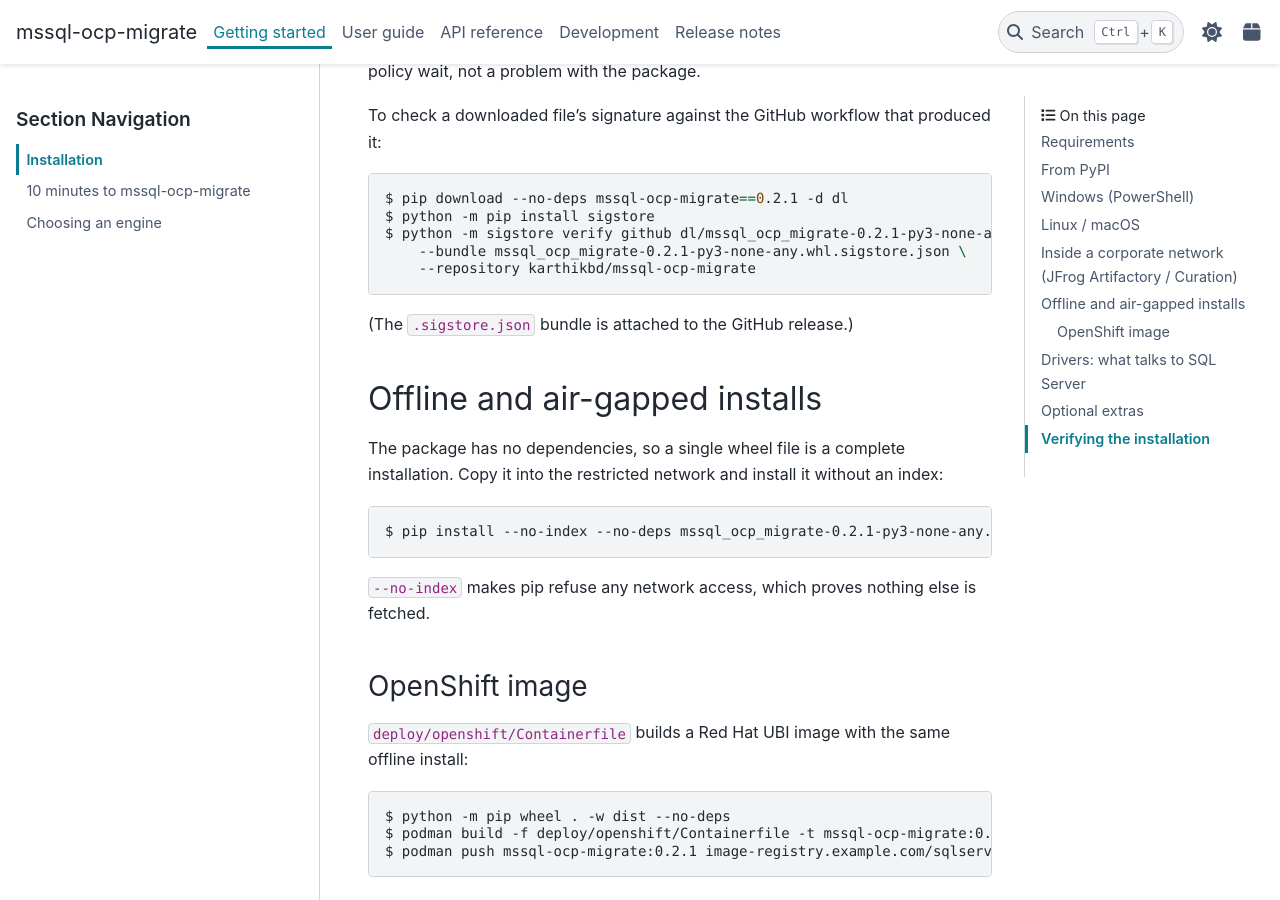
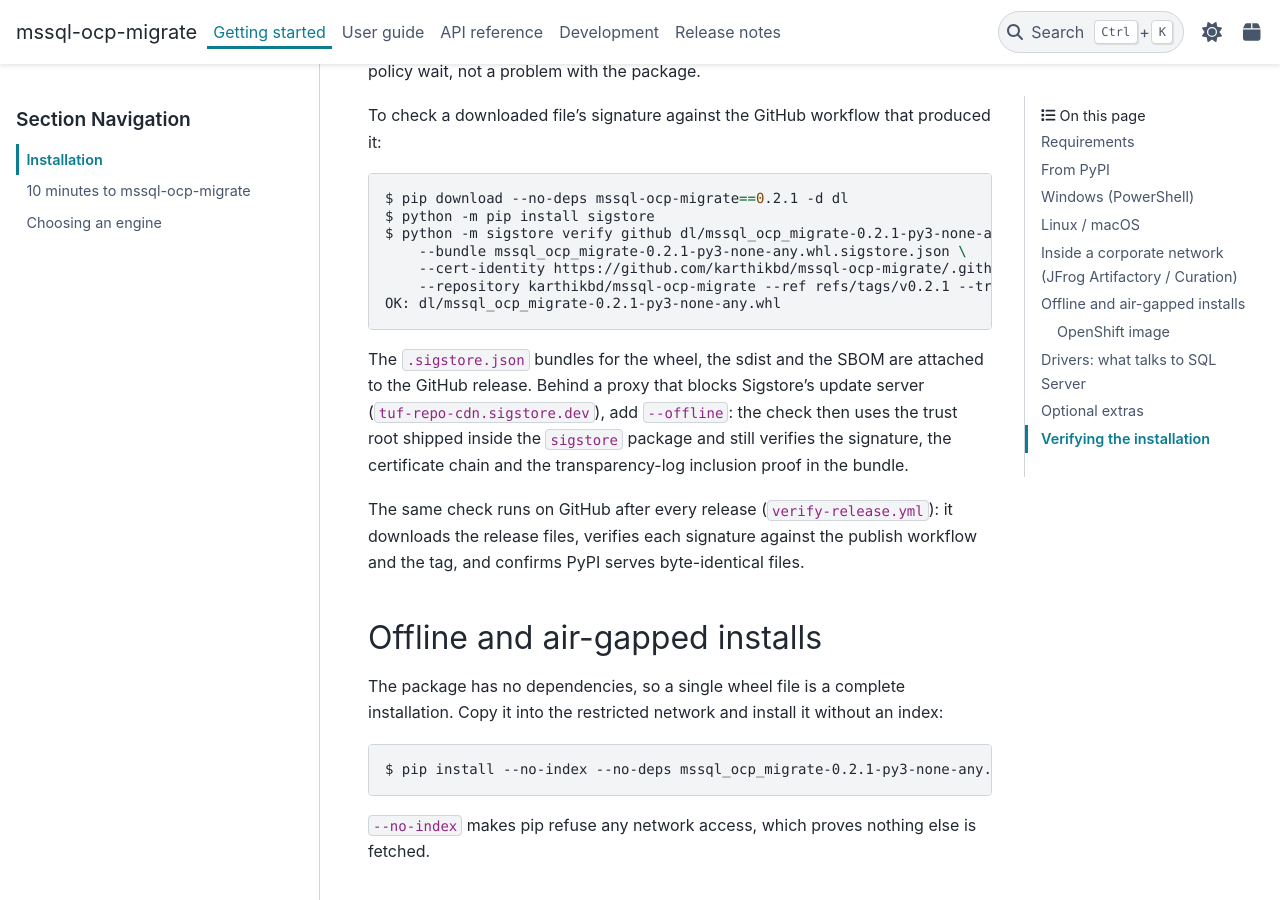
Before and after one commit to karthikbd/mssql-ocp-migrate, a Sphinx documentation site: the page built from docs/getting_started/install.md, in a window 1280 px wide and 900 px high, scrolled down 2134 px. Built offline with Sphinx 7.4.7 and the PyData theme 0.15.4, drawn with Linux system fonts in a browser that asks for light colours.

Commit message:
ci: verify release signatures after publish; hash-locked Read the Docs build
- verify-release.yml: after each publish (or on demand for a tag), verify the
  Sigstore bundle of the wheel, sdist and SBOM against python-publish.yml, the
  tag and the release trigger, and confirm PyPI serves byte-identical files
- Read the Docs installs ci/requirements-docs.txt (hash-locked), same as CI
- Docs lock compiled for Python 3.12, the docs build version, so Sphinx 9.1+
  (which dropped 3.10/3.11) resolves; fixes the failing docs check on #6
- Install docs: pin certificate identity/ref/trigger, note --offline
- README: version-independent air-gapped install line

Co-Authored-By: Claude Opus 5.5 <noreply@anthropic.com>
Claude-Session: https://claude.ai/code/session_0127R5cYzMjD4VQZtD923zX5

````diff
--- a/docs/getting_started/install.md
+++ b/docs/getting_started/install.md
@@ -81,10 +81,20 @@ $ pip download --no-deps mssql-ocp-migrate=={{ version }} -d dl
 $ python -m pip install sigstore
 $ python -m sigstore verify github dl/mssql_ocp_migrate-{{ version }}-py3-none-any.whl \
     --bundle mssql_ocp_migrate-{{ version }}-py3-none-any.whl.sigstore.json \
-    --repository karthikbd/mssql-ocp-migrate
+    --cert-identity https://github.com/karthikbd/mssql-ocp-migrate/.github/workflows/python-publish.yml@refs/tags/v{{ version }} \
+    --repository karthikbd/mssql-ocp-migrate --ref refs/tags/v{{ version }} --trigger release
+OK: dl/mssql_ocp_migrate-{{ version }}-py3-none-any.whl
 ```
 
-(The `.sigstore.json` bundle is attached to the GitHub release.)
+The `.sigstore.json` bundles for the wheel, the sdist and the SBOM are attached to the GitHub
+release. Behind a proxy that blocks Sigstore's update server (`tuf-repo-cdn.sigstore.dev`), add
+`--offline`: the check then uses the trust root shipped inside the `sigstore` package and still
+verifies the signature, the certificate chain and the transparency-log inclusion proof in the
+bundle.
+
+The same check runs on GitHub after every release (`verify-release.yml`): it downloads the release
+files, verifies each signature against the publish workflow and the tag, and confirms PyPI serves
+byte-identical files.
 
 ## Offline and air-gapped installs
 
````
Also changed, not shown: CHANGELOG.md (+11 -0 lines), README.md (+1 -1 lines), docs/development/releasing.md (+5 -0 lines), .readthedocs.yaml, 4 other files.
